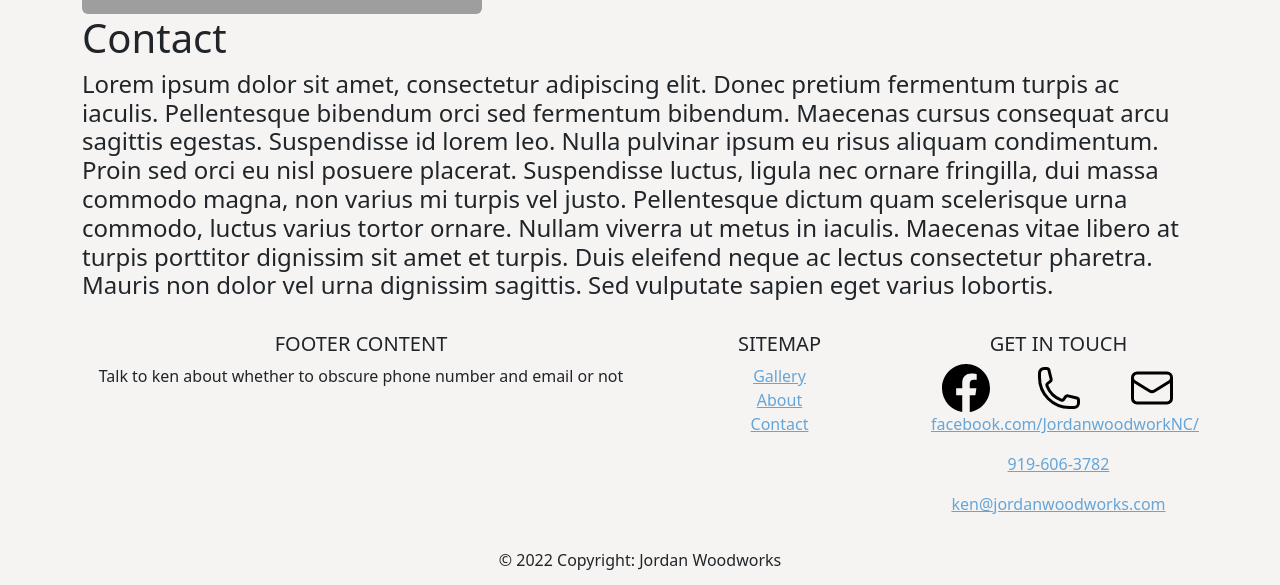
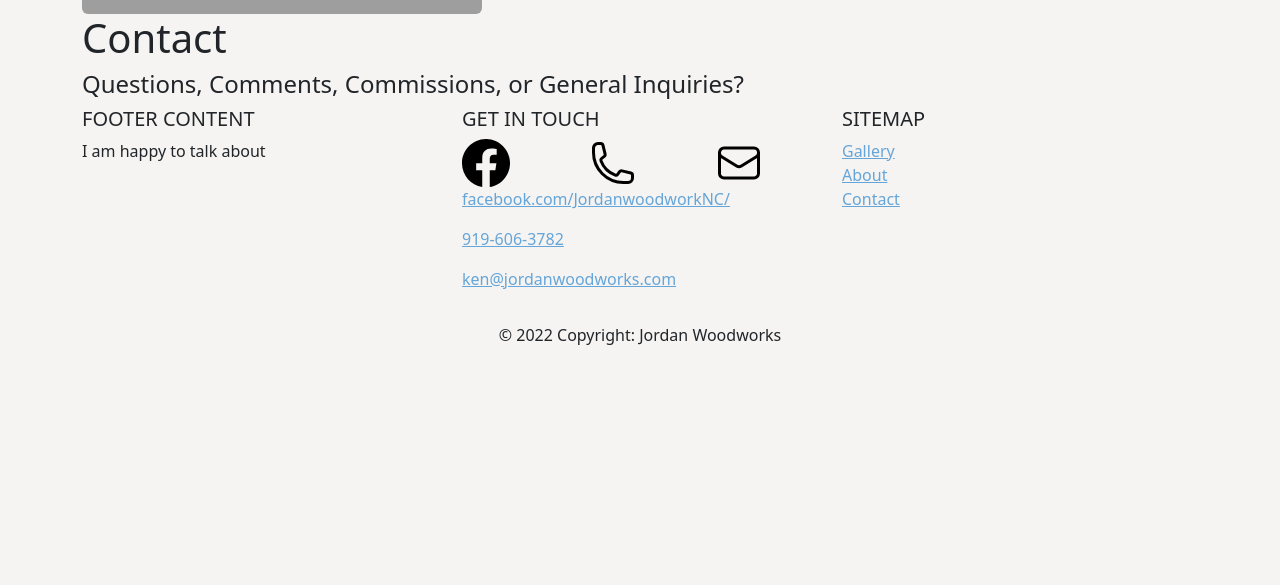
Before and after one commit to flubber2077/jordanwoodworks, a React (Create React App) app: page / in a window 1280 px wide. Shown: the part 1696-2281 px from the top of the page. After the commit the page ends 2059 px from the top, so only its background shows below. Built offline with nearby package versions, Linux system fonts and the light colour scheme; grey boxes are pictures that could not be loaded; the HTML template or start-up script is replaced by a standard one.

Commit message:
Footer Reformat

```diff
--- a/src/Components/Contact.js
+++ b/src/Components/Contact.js
@@ -5,7 +5,7 @@ export default function Contact() {
         <Container class="text-bg-primary" fluid="sm" id="contact">
             <div>
                 <h1>Contact</h1>
-                <h4>Lorem ipsum dolor sit amet, consectetur adipiscing elit. Donec pretium fermentum turpis ac iaculis. Pellentesque bibendum orci sed fermentum bibendum. Maecenas cursus consequat arcu sagittis egestas. Suspendisse id lorem leo. Nulla pulvinar ipsum eu risus aliquam condimentum. Proin sed orci eu nisl posuere placerat. Suspendisse luctus, ligula nec ornare fringilla, dui massa commodo magna, non varius mi turpis vel justo. Pellentesque dictum quam scelerisque urna commodo, luctus varius tortor ornare. Nullam viverra ut metus in iaculis. Maecenas vitae libero at turpis porttitor dignissim sit amet et turpis. Duis eleifend neque ac lectus consectetur pharetra. Mauris non dolor vel urna dignissim sagittis. Sed vulputate sapien eget varius lobortis.</h4>
+                <h4>Questions, Comments, Commissions, or General Inquiries?</h4>
             </div>
         </Container>
     )
--- a/src/Components/Footer.js
+++ b/src/Components/Footer.js
@@ -10,35 +10,22 @@ const Footer = () => {
     const svgFormat = { width: '3rem', height: '3rem' }
 
     return (
-        <footer className="page-footer font-small blue pt-4">
-            <Container>
-                <div className="container-fluid text-center text-md-left">
-                    <div className="row">
-                        <div className="col-md-6 mt-md-0 mt-3">
+        <Container fluid='sm'>
+            <Row>
+                <Col>
                     <h5 className="text-uppercase">Footer Content</h5>
-                            <p>Talk to ken about whether to obscure phone number and email or not</p>
-                        </div>
+                    <p>I am happy to talk about </p>
+                </Col>
 
-                        <hr className="clearfix w-100 d-md-none pb-0" />
-
-                        <div className="col-md-3 mb-md-0 mb-3">
-                            <h5 className="text-uppercase">Sitemap</h5>
-                            <ul className="list-unstyled">
-                                <li><a href="#gallery">Gallery</a></li>
-                                <li><a href="#about">About</a></li>
-                                <li><a href="#contact">Contact</a></li>
-                            </ul>
-                        </div>
-
-                        <div className="col-md-3 mb-md-0 mb-3">
+                <Col>
                     <h5 className="text-uppercase">Get In Touch</h5>
-                            <ul className="list-unstyled">
+                    <ul className="list-unstyled text-start">
                         <li>
                             <Container fluid="true">
                                 <Row>
-                                            <Col><a href="https://www.facebook.com/JordanwoodworkNC/"><img src={fb} style={svgFormat} alt="icon of Facebook logo"/></a></Col>
-                                            <Col><a href="tel:1-919-606-3782"><img fluid="true" src={phone} style={svgFormat} alt="icon of telephone"/></a></Col>
-                                            <Col><a href="mailto:YOUREMAIL@EMAILADDRESS.com"><img fluid="true" src={email} style={svgFormat} alt="icon of mail for email"/></a></Col>
+                                    <Col><a href="https://www.facebook.com/JordanwoodworkNC/"><img src={fb} style={svgFormat} alt="icon of Facebook logo" /></a></Col>
+                                    <Col><a href="tel:1-919-606-3782"><img fluid="true" src={phone} style={svgFormat} alt="icon of telephone" /></a></Col>
+                                    <Col><a href="mailto:YOUREMAIL@EMAILADDRESS.com"><img fluid="true" src={email} style={svgFormat} alt="icon of mail for email" /></a></Col>
                                 </Row>
                             </Container>
                         </li>
@@ -53,15 +40,21 @@ const Footer = () => {
                         </li>
 
                     </ul>
-                        </div>
-                    </div>
-                </div>
+                </Col>
+                <Col>
+                    <h5 className="text-uppercase">Sitemap</h5>
+                    <ul className="list-unstyled">
+                        <li><a href="#gallery">Gallery</a></li>
+                        <li><a href="#about">About</a></li>
+                        <li><a href="#contact">Contact</a></li>
+                    </ul>
+                </Col>
+            </Row>
 
             <div className="footer-copyright text-center py-3">
                 © 2022 Copyright: Jordan Woodworks
             </div>
         </Container>
-        </footer>
     )
 }
 
```
Lines whose indentation alone changed are shown as unchanged.
